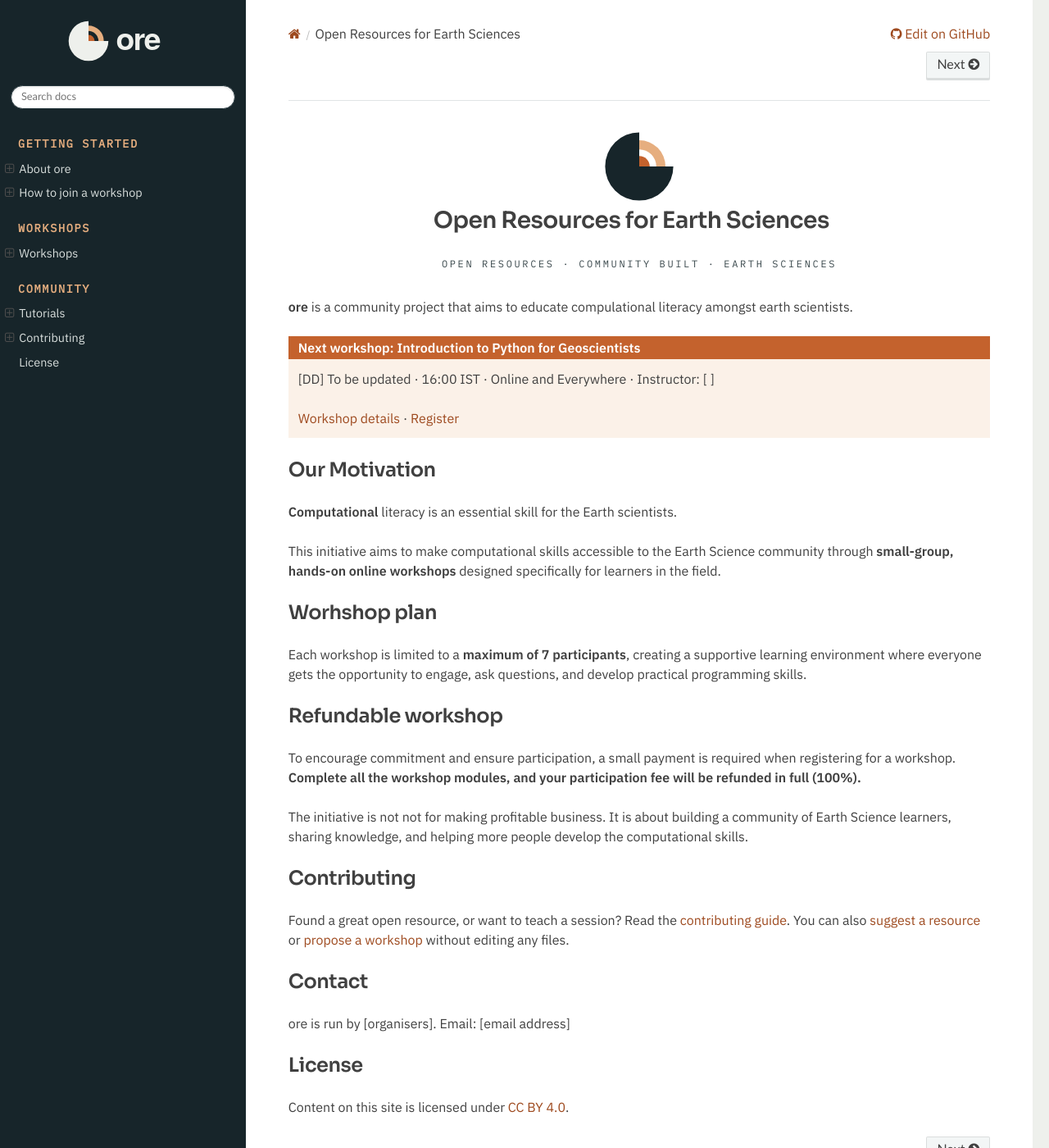
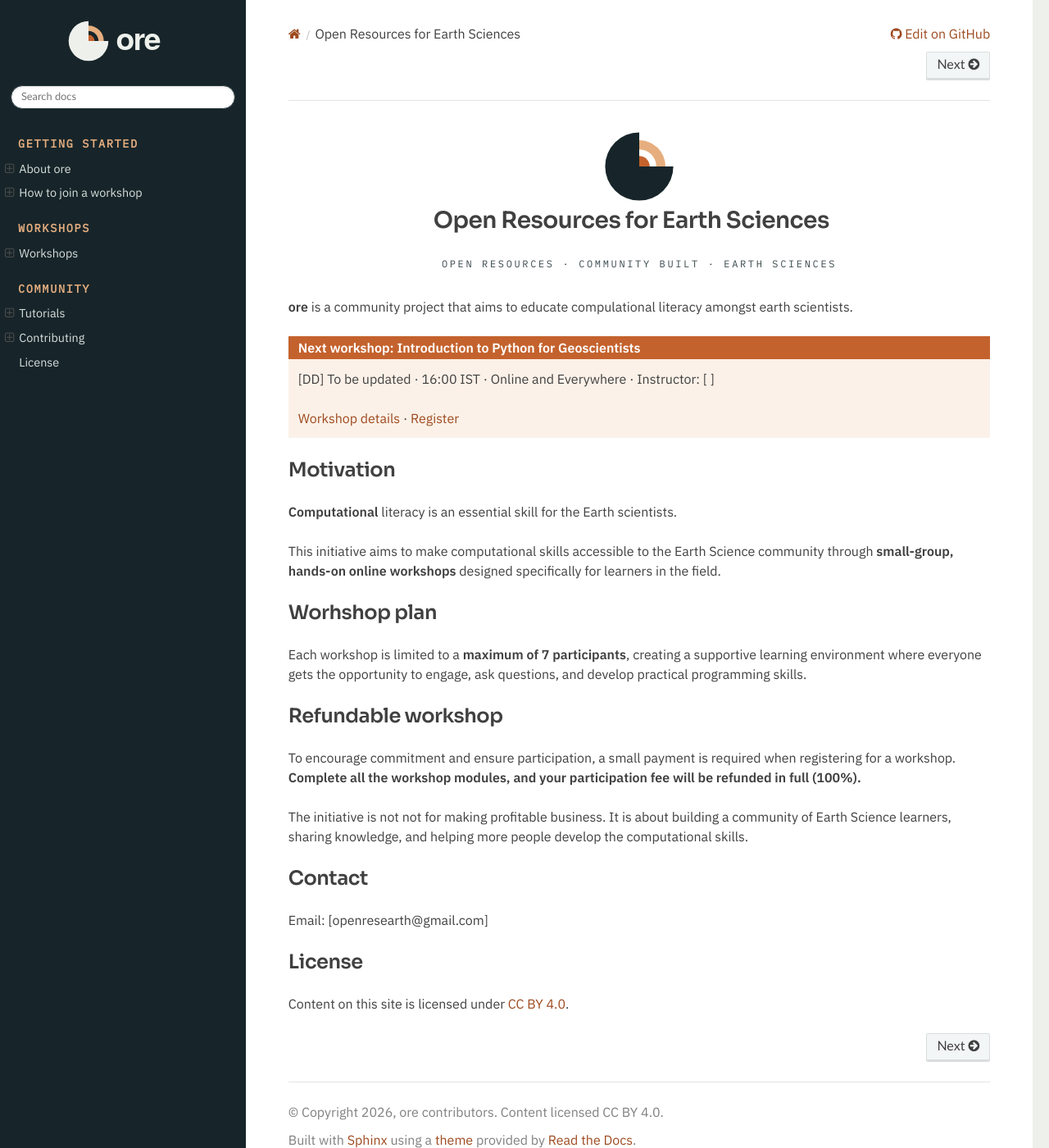
Before and after one commit to openresearth/openresearth.github.io, a Sphinx documentation site: the page built from docs/index.md, in a window 1280 px wide and 1400 px high. Shown: the whole window at 82% size. Built offline with Sphinx 7.4.7 and the Read the Docs theme 3.1.0, drawn with Linux system fonts in a browser that asks for light colours.

Commit message:
Update index.md

```diff
--- a/docs/index.md
+++ b/docs/index.md
@@ -21,19 +21,19 @@
 :::
 
 
-## Our Motivation
+### Motivation
 
 **Computational** literacy is an essential skill for the Earth scientists.
 
 
 This initiative aims to make computational skills accessible to the Earth Science community through **small-group, hands-on online workshops** designed specifically for learners in the field.
 
-## Worhshop plan
+### Worhshop plan
 
 Each workshop is limited to a **maximum of 7 participants**, creating a supportive learning environment where everyone gets the opportunity to engage, ask questions, and develop practical programming skills.
 
 
-## Refundable workshop
+### Refundable workshop
 
 To encourage commitment and ensure participation, a small payment is required when registering for a workshop. **Complete all the workshop modules, and your participation fee will be refunded in full (100%).**
 
@@ -57,7 +57,7 @@ Basic programming with python, numpy, matplotlib
 
 ::::
 
---->
+
 ## Contributing
 
 Found a great open resource, or want to teach a session? Read the
@@ -65,10 +65,10 @@ Found a great open resource, or want to teach a session? Read the
 [suggest a resource](https://github.com/openresearth/openresearth.github.io/issues/new?template=suggest-resource.md)
 or [propose a workshop](https://github.com/openresearth/openresearth.github.io/issues/new?template=propose-workshop.md)
 without editing any files.
+--->
+### Contact
 
-## Contact
-
-ore is run by [organisers]. Email: [email address]
+Email: [openresearth@gmail.com]
 
 ## License
 
```
